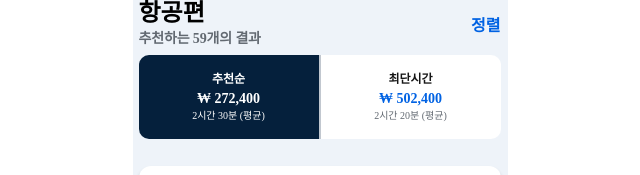
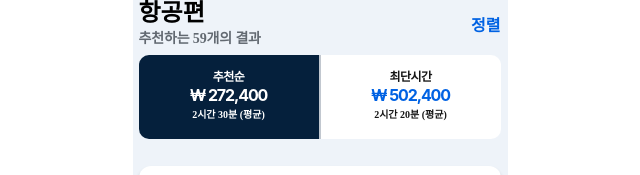
Before and after one commit to heesunee/35-COLLABORATION-WEB-SKYSCANNER, a React (Vite) app: page /reservation in a window 1280 px wide. Shown: the part 192-367 px from the top of the page, without its empty margins (320-960 px from the left). Built offline with nearby package versions, Linux system fonts and the light colour scheme; a web font is replaced by a local one.

Commit message:
code review: TabCard 스타일 코드리뷰 반영

```diff
--- a/src/components/reservation/TabCard.tsx
+++ b/src/components/reservation/TabCard.tsx
@@ -1,4 +1,4 @@
-import styled, { css } from 'styled-components';
+import styled from 'styled-components';
 
 interface TabCardProps {
 	title: string;
@@ -19,6 +19,21 @@ const TabCard = ({ title, totalPrice, averageTime, variant }: TabCardProps) => {
 
 export default TabCard;
 
+const Title = styled.h2`
+	${({ theme }) => theme.fonts.body3_sb_12};
+	color: ${({ theme }) => theme.colors.black};
+`;
+
+const Price = styled.p`
+	${({ theme }) => theme.fonts.e_body_b_16};
+	color: ${({ theme }) => theme.colors.skyblue};
+`;
+
+const Time = styled.p`
+	${({ theme }) => theme.fonts.btn2_eb_10};
+	color: ${({ theme }) => theme.colors.grey40};
+`;
+
 const TabCardContainer = styled.div<{ variant: 'cheapest' | 'shortest' }>`
 	display: flex;
 	align-items: center;
@@ -28,41 +43,14 @@ const TabCardContainer = styled.div<{ variant: 'cheapest' | 'shortest' }>`
 	padding: 1.1rem 5rem;
 	flex-direction: column;
 
-	// 추천순일 때 적용될 css
-	${({ variant }) =>
-		variant === 'cheapest' &&
-		css`
-			background-color: ${({ theme }) => theme.colors.darksky};
-			border-radius: 1rem 0rem 0rem 1rem;
-			${Title}, ${Price}, ${Time} {
-				color: ${({ theme }) => theme.colors.white}; /* cheapest일 때 텍스트 색상 */
-			}
-		`}
+	border-radius: ${({ variant }) => (variant === 'cheapest' ? '1rem 0rem 0rem 1rem' : '0rem 1rem 1rem 0rem')};
+	background-color: ${({ theme, variant }) => (variant === 'cheapest' ? theme.colors.darksky : theme.colors.white)};
 
-	// 최단시간일 때 적용될 css
-	${({ variant }) =>
-		variant === 'shortest' &&
-		css`
-			background-color: ${({ theme }) => theme.colors.white};
-			border-radius: 0rem 1rem 1rem 0rem;
-		`}
+	${Title}, ${Time} {
+		color: ${({ theme, variant }) => (variant === 'cheapest' ? theme.colors.white : theme.colors.black)};
+	}
+
+	${Price} {
+		color: ${({ theme, variant }) => (variant === 'cheapest' ? theme.colors.white : theme.colors.skyblue)};
+	}
 `;
-
-const Title = styled.h2`
-	font-size: 1.2rem;
-	font-weight: bold;
-	margin-bottom: 0.7rem;
-	color: ${({ theme }) => theme.colors.black};
-`;
-
-const Price = styled.p`
-	font-size: 1.4rem;
-	font-weight: bold;
-	color: ${({ theme }) => theme.colors.skyblue}; /* 가격 색상 */
-`;
-
-const Time = styled.p`
-	font-size: 1rem;
-	color: ${({ theme }) => theme.colors.grey40};
-	margin-top: 0.5rem;
-`;
--- a/src/router/Router.tsx
+++ b/src/router/Router.tsx
@@ -1,7 +1,7 @@
 import Layout from '@/Layout';
 import Home from '@/pages/home/index.tsx';
-import Reservation from '@/pages/reservation/index.tsx';
-import Wish from '@/pages/wish/wish.tsx';
+import Reservation from '@/pages/reservation/reservation';
+import Wish from '@/pages/wish/Wish';
 import { PATH } from '@/router/path.ts';
 import { createBrowserRouter } from 'react-router-dom';
 
--- a/src/styles/GlobalStyle.ts
+++ b/src/styles/GlobalStyle.ts
@@ -45,6 +45,8 @@ const GlobalStyle = createGlobalStyle`
          url('https://cdn.jsdelivr.net/gh/fonts-archive/AppleSDGothicNeo/AppleSDGothicNeo-ExtraBold.ttf') format('truetype');
   }
 
+
+
   :root {
     --max-width: 375px;
     --max-height: 812px;
```
Also changed, not shown: src/pages/reservation/Reservation.tsx (renamed from src/pages/reservation/index.tsx).
